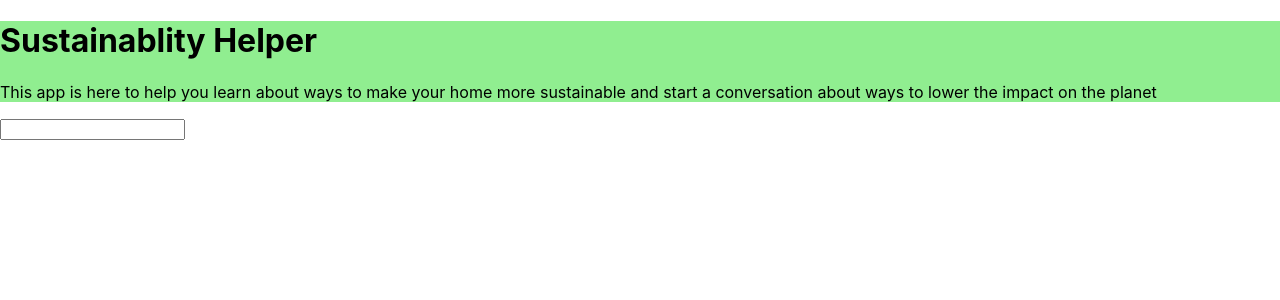
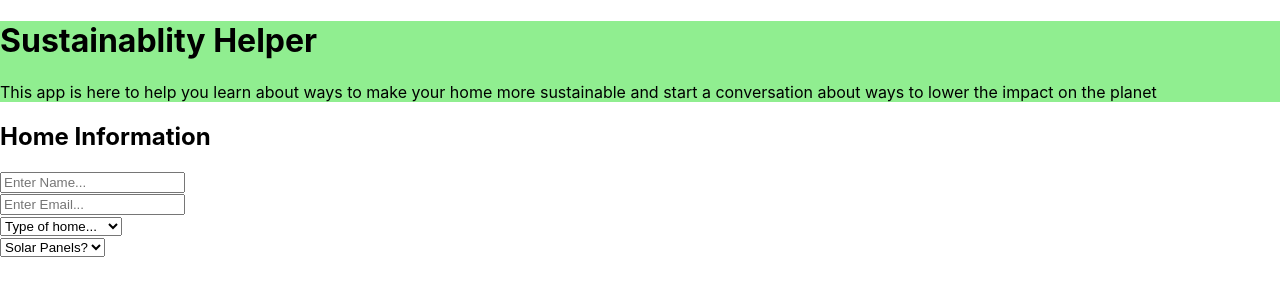
Before and after one commit to erikn775/ecohelper, a React (Create React App) app: page /new_home in a window 1280 px wide. Shown: the top 300 px of the page. Built offline with nearby package versions, Linux system fonts and the light colour scheme.

Commit message:
building home form

```diff
--- a/src/components/HomeForm.jsx
+++ b/src/components/HomeForm.jsx
@@ -1,11 +1,64 @@
 import React from 'react'
 
 class HomeForm extends React.Component{
+
+    state = {
+        name: null,
+        email: null,
+        typeOfHome: null,
+        solars: false,
+        waterHeater: null,
+        appliances: null,
+        lowFlow: false,
+        windows: null,
+        heater: null,
+        lightbulbs: null,
+        redirect: false
+    }
+
+    onFormChange = (event) => {
+        const data = {...this.state}
+        data[event.target.name] = event.target.value
+        this.setState(data)
+    }
+
+    formSubmit = (event) => {
+        event.preventDefault();
+        let configObj = {
+            method: 'POST',
+            headers: {
+                'Accept': 'application/json',
+                'Content-Type': 'application/json'
+            },
+            body: JSON.stringify({home_info: this.state})
+        }
+        fetch('http://127.0.0.1:3000/home_infos', configObj)
+        .then(response => response.json())
+        .then(homeData => {
+            this.setState({redirect: true})
+        })
+    }
+
     render(){
         return(
-            <form>
-                <input name="title" type="text"/>
+            <>
+            <h2>Home Information</h2>
+            <form onSubmit={this.formSubmit} className="new-home-form">
+                <input onChange={this.onFormChange} className="home-name" name="name" type="text" placeholder="Enter Name..."/><br/>
+                <input onChange={this.onFormChange} className="home-email" name="email" type="text" placeholder="Enter Email..."/><br/>
+                <select onChange={this.onFormChange} className="home-type" name="typeOfHome">
+                    <option value="">Type of home...</option>
+                    <option value="condo">Condo</option>
+                    <option value="townhouse">Townhouse</option>
+                    <option value="detached house">Detached House</option>
+                </select><br/>
+                <select onChange={this.onFormChange} className="home-solar" name="solars">
+                    <option value="">Solar Panels?</option>
+                    <option value="true">Yes</option>
+                    <option value="false">No</option>
+                </select><br/>
             </form>
+            </>
         )
     }
 }
```
